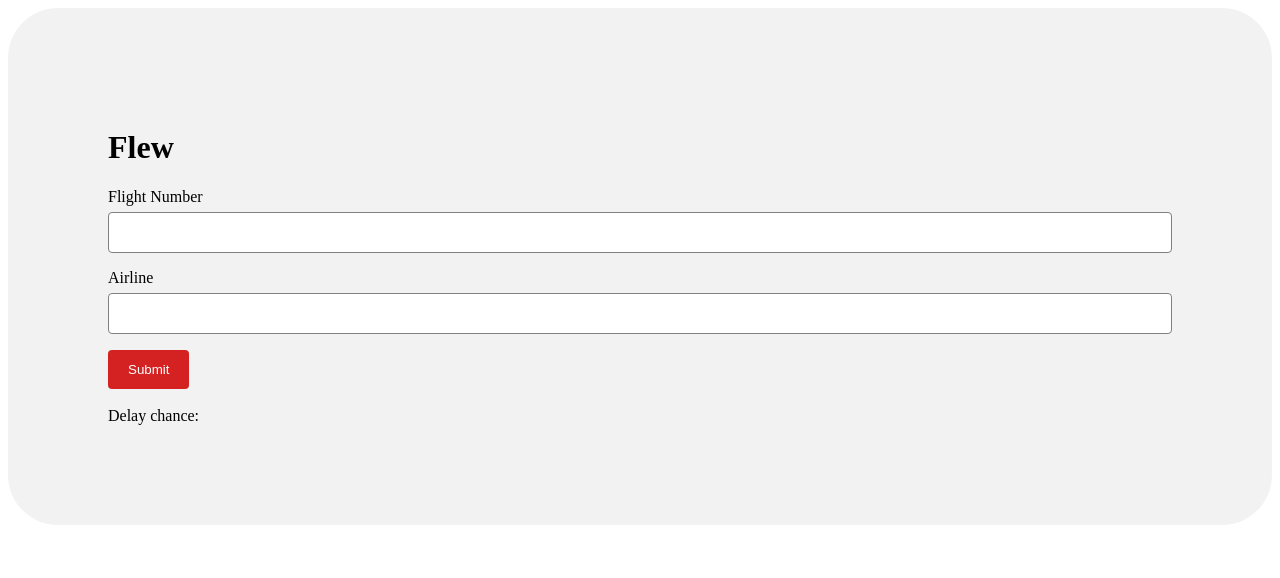
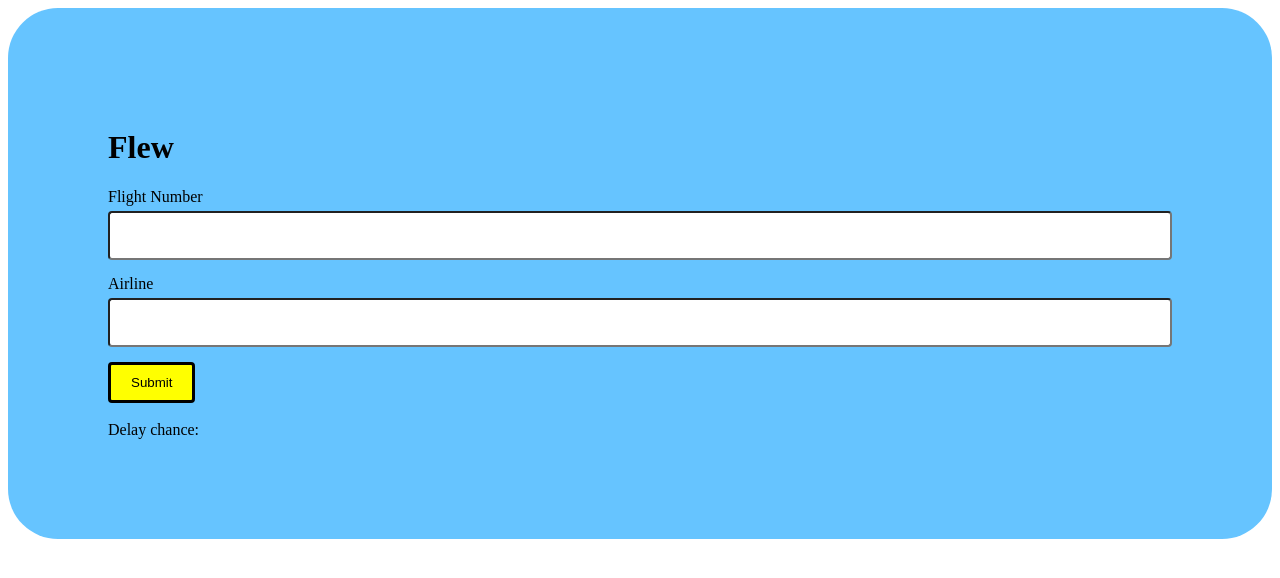
Before and after one commit to Anthulhu/Flight-Fanatics-Project, a Flask app: template Andrew/Testing/Flask/templates/index.html in a window 1280 px wide. Shown: the top 578 px of the page. Run offline with Flask 2, Linux system fonts and the light colour scheme; the template is opened without the code that fills it, so the values that code supplies are empty.

Commit message:
Update flight_styles.css

```diff
--- a/Andrew/Testing/Flask/static/css/flight_styles.css
+++ b/Andrew/Testing/Flask/static/css/flight_styles.css
@@ -1,28 +1,31 @@
+/* Changes properties for the areas using text */
 input[type=text], select, textarea {
     width: 100%;
-    padding: 12px;
-    border: 1px solid gray;
+    padding: 15px;
     border-radius: 4px;
     box-sizing: border-box;
-    margin-top: 6px;
-    margin-bottom: 16px;
+    margin-top: 5px;
+    margin-bottom: 15px;
 }
 
+/* Changes the base properties of the button */
 input[type=button] {
-    background-color: #d42222;
-    color: white;
-    padding: 12px 20px;
-    border: none;
+    background-color: yellow;
+    color: black;
+    padding: 10px 20px;
+    border: solid black;
     border-radius: 4px;
     cursor: pointer;
 }
 
+/* Modifies properties of the button when you hover over it with your mouse */
 input[type=button]:hover {
-    background-color: #740f0f;
+    background-color: orange;
 }
 
+/* Modifies the background form */
 .form {
     border-radius: 50px;
-    background-color: #f2f2f2;
+    background-color: #66c4ff;
     padding: 100px;
 }
```
